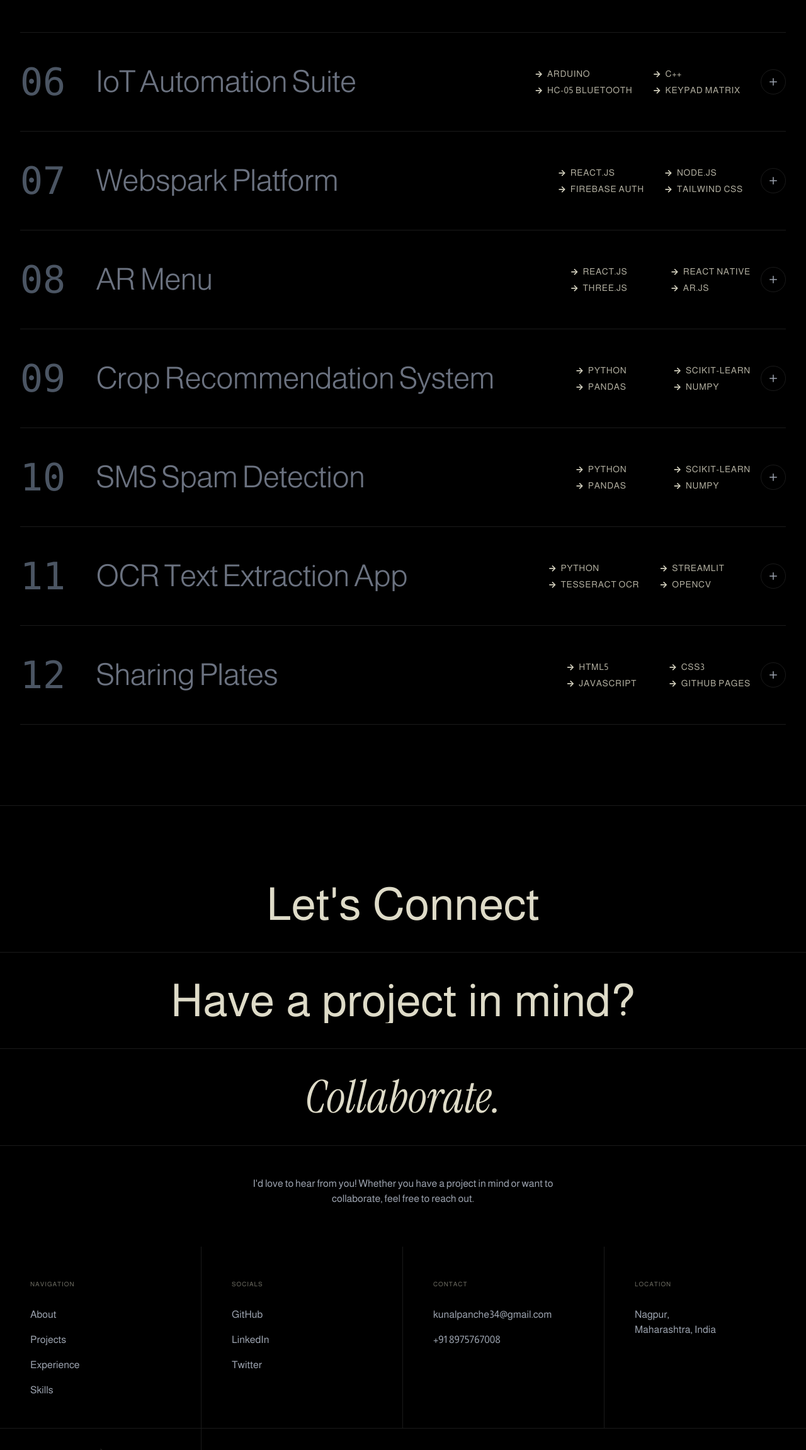
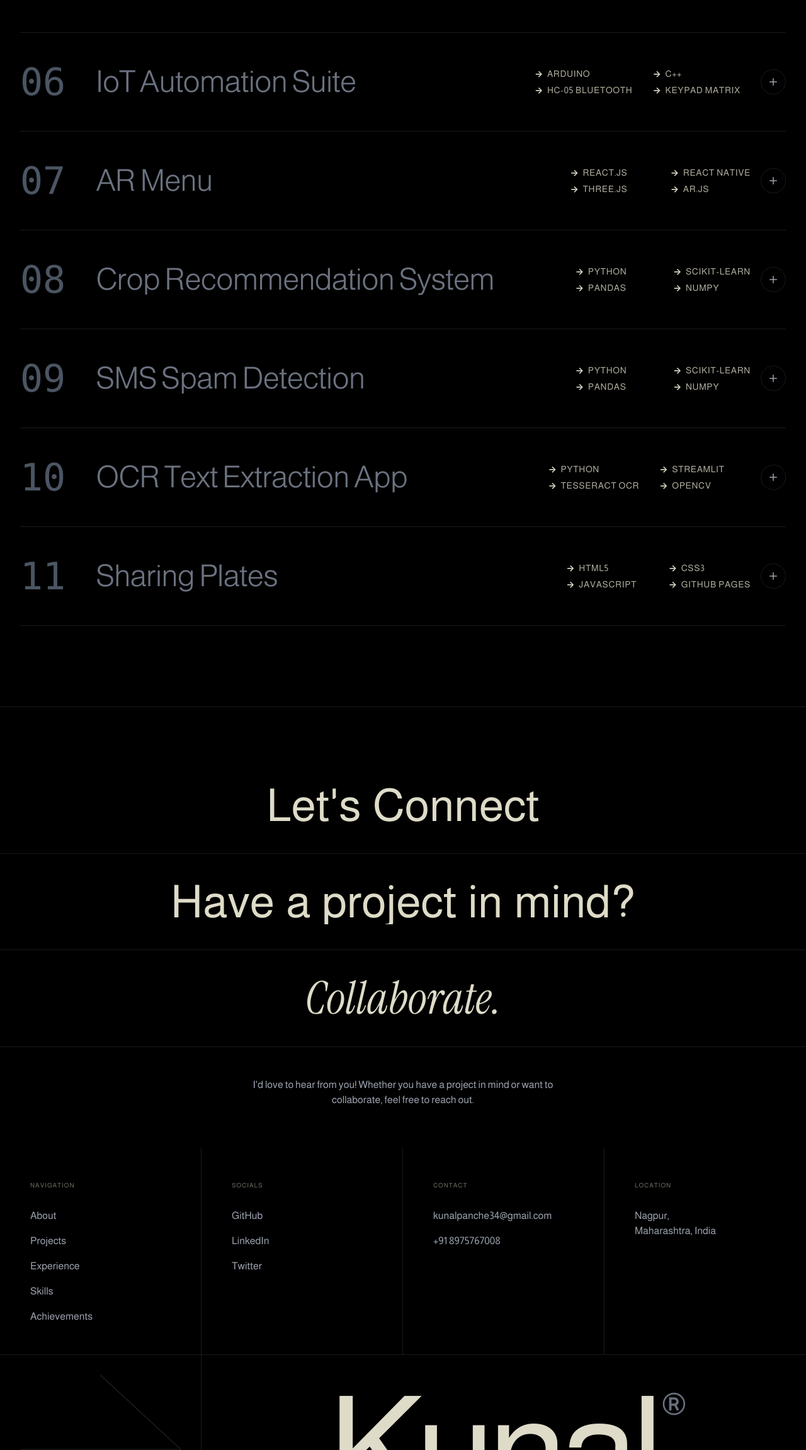
Before and after one commit to Kunalpanche/Animated-Portfolio, a React (Vite) app: page /projects in a window 1280 px wide. Shown: the part 1250-3553 px from the top of the page at 63% size. Built offline with nearby package versions, Linux system fonts and the light colour scheme.

Commit message:
feat: add Hero, Projects, and Footer components to the portfolio website

```diff
--- a/src/components/Footer.tsx
+++ b/src/components/Footer.tsx
@@ -42,6 +42,7 @@ export function Footer() {
           <a href="/#projects" className="hover:text-primary transition-colors w-fit">Projects</a>
           <a href="/#experience" className="hover:text-primary transition-colors w-fit">Experience</a>
           <a href="/#skills" className="hover:text-primary transition-colors w-fit">Skills</a>
+          <a href="/#awards" className="hover:text-primary transition-colors w-fit">Achievements</a>
         </div>
         <div className="lg:border-r border-b lg:border-b-0 border-white/10 p-8 sm:p-12 flex flex-col gap-4 text-sm sm:text-base text-gray-400">
           <span className="text-primary/50 text-[10px] uppercase tracking-widest mb-2">Socials</span>
--- a/src/components/Hero.tsx
+++ b/src/components/Hero.tsx
@@ -5,7 +5,14 @@ import { WordsPullUp } from './WordsPullUp';
 const bgVideo = 'https://cdn.jsdelivr.net/gh/Kunalpanche/Animated-Portfolio@main/src/assets/bgg.mp4';
 
 export function Hero() {
-  const navItems = ["About", "Experience", "Projects", "Skills", "Contact"];
+  const navItems = [
+    { name: "About", href: "#about" },
+    { name: "Experience", href: "#experience" },
+    { name: "Projects", href: "#projects" },
+    { name: "Skills", href: "#skills" },
+    { name: "Achievements", href: "#awards" },
+    { name: "Contact", href: "#contact" }
+  ];
 
   return (
     <section className="h-screen w-full p-4 md:p-6 bg-black relative">
@@ -32,14 +39,14 @@ export function Hero() {
           <nav className="bg-black rounded-b-2xl md:rounded-b-3xl px-5 py-2.5 md:px-9 flex items-center gap-4 sm:gap-7 md:gap-12 lg:gap-16">
             {navItems.map((item) => (
               <a
-                key={item}
-                href={`#${item.toLowerCase()}`}
+                key={item.name}
+                href={item.href}
                 className="text-xs sm:text-sm md:text-[15px] whitespace-nowrap transition-colors duration-300"
                 style={{ color: 'rgba(225, 224, 204, 0.8)' }}
                 onMouseEnter={(e) => (e.currentTarget.style.color = '#E1E0CC')}
                 onMouseLeave={(e) => (e.currentTarget.style.color = 'rgba(225, 224, 204, 0.8)')}
               >
-                {item}
+                {item.name}
               </a>
             ))}
           </nav>
--- a/src/components/Projects.tsx
+++ b/src/components/Projects.tsx
@@ -18,7 +18,6 @@ const GithubIcon = (props: React.SVGProps<SVGSVGElement>) => (
 );
 
 import cihImg from '../assets/project/cih.png';
-import websparkImg from '../assets/webspark1.jpg';
 import ayurSetuImg from '../assets/project/Ayursetu.png';
 import iotImg from '../assets/project/iot.png';
 import arMenuImg from '../assets/project/armenu.png';
@@ -140,16 +139,6 @@ const projectsData = [
   },
   {
     num: "07",
-    title: "Webspark Platform",
-    subtitle: "Learning Management System",
-    desc: "An interactive learning management system used to train and mentor over 160+ students. Includes progress trackers, project submission gates, live code playground, and automated feedback loops for assignments.",
-    tech: ["React.js", "Node.js", "Firebase Auth", "Tailwind CSS", "Express"],
-    github: "https://github.com/Kunalpanche/Webspark-LMS",
-    live: "https://webspark.traillx.com",
-    imgUrl: websparkImg,
-  },
-  {
-    num: "08",
     title: "AR Menu",
     subtitle: "AR Restaurant Dining Menu",
     desc: "An interactive Augmented Reality menu platform that modernizes restaurant dining. Customers scan a QR code to view and interact with highly detailed 3D food items right on their tables before ordering.",
@@ -166,7 +155,7 @@ const projectsData = [
     imgUrl: arMenuImg,
   },
   {
-    num: "09",
+    num: "08",
     title: "Crop Recommendation System",
     subtitle: "Machine Learning Crop Advisor",
     desc: "A machine learning-based system designed to recommend suitable crops based on environmental conditions. The system utilizes various algorithms to analyze factors like soil type, climate, and other parameters to suggest the best crops for optimal yield.",
@@ -181,7 +170,7 @@ const projectsData = [
     imgUrl: cropImg,
   },
   {
-    num: "10",
+    num: "09",
     title: "SMS Spam Detection",
     subtitle: "Machine Learning Spam Classifier",
     desc: "A machine learning model that takes an SMS as input and predicts whether the message is a spam or not spam message. The model is built using Python and deployed on the web using Streamlit.",
@@ -197,7 +186,7 @@ const projectsData = [
     imgUrl: smsSpamImg,
   },
   {
-    num: "11",
+    num: "10",
     title: "OCR Text Extraction App",
     subtitle: "Python & Streamlit OCR Application",
     desc: "A simple OCR-based web app built using Python and Streamlit that extracts text from images using Tesseract OCR.",
@@ -212,7 +201,7 @@ const projectsData = [
     live: "",
   },
   {
-    num: "12",
+    num: "11",
     title: "Sharing Plates",
     subtitle: "Community Food Redistribution Platform",
     desc: "A community-driven platform to combat food waste by connecting individuals and organizations with surplus food to NGOs and those in need. Transforms leftover food into an opportunity to help others while reducing environmental waste.",
```
